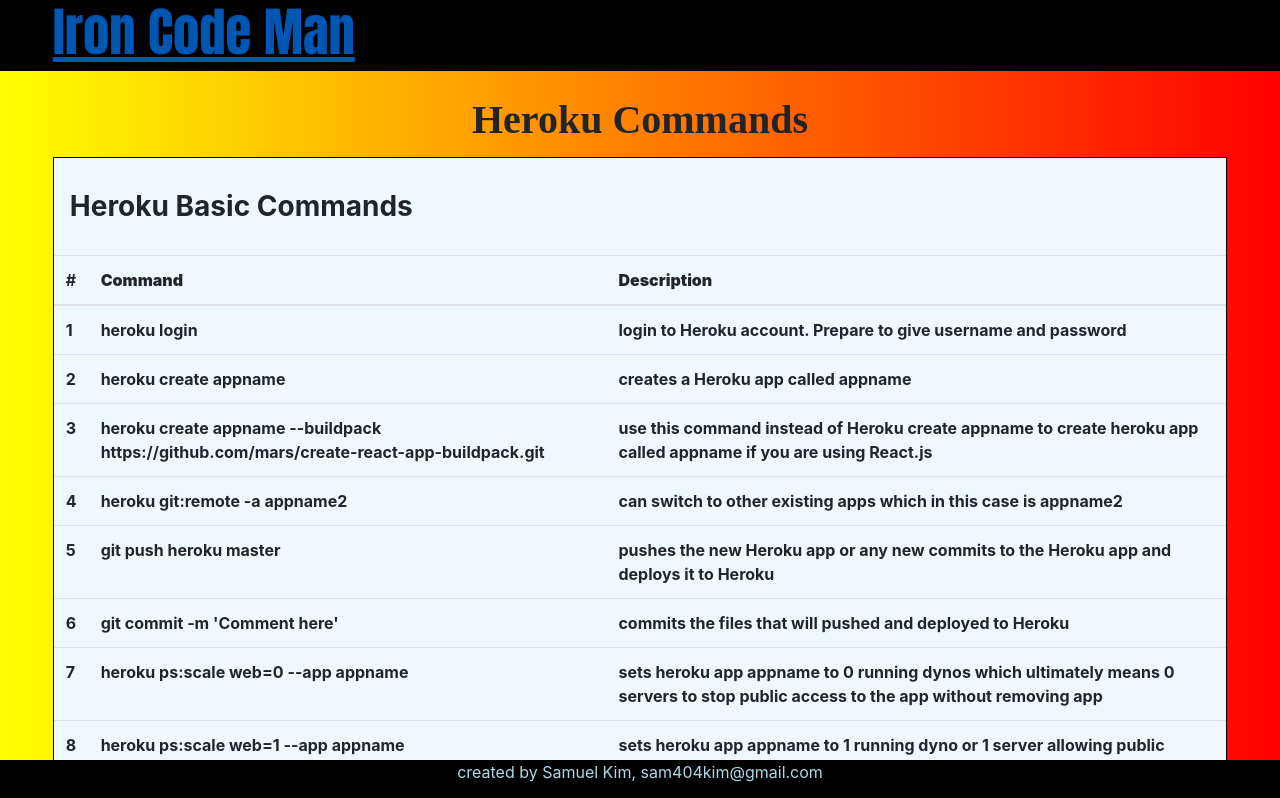
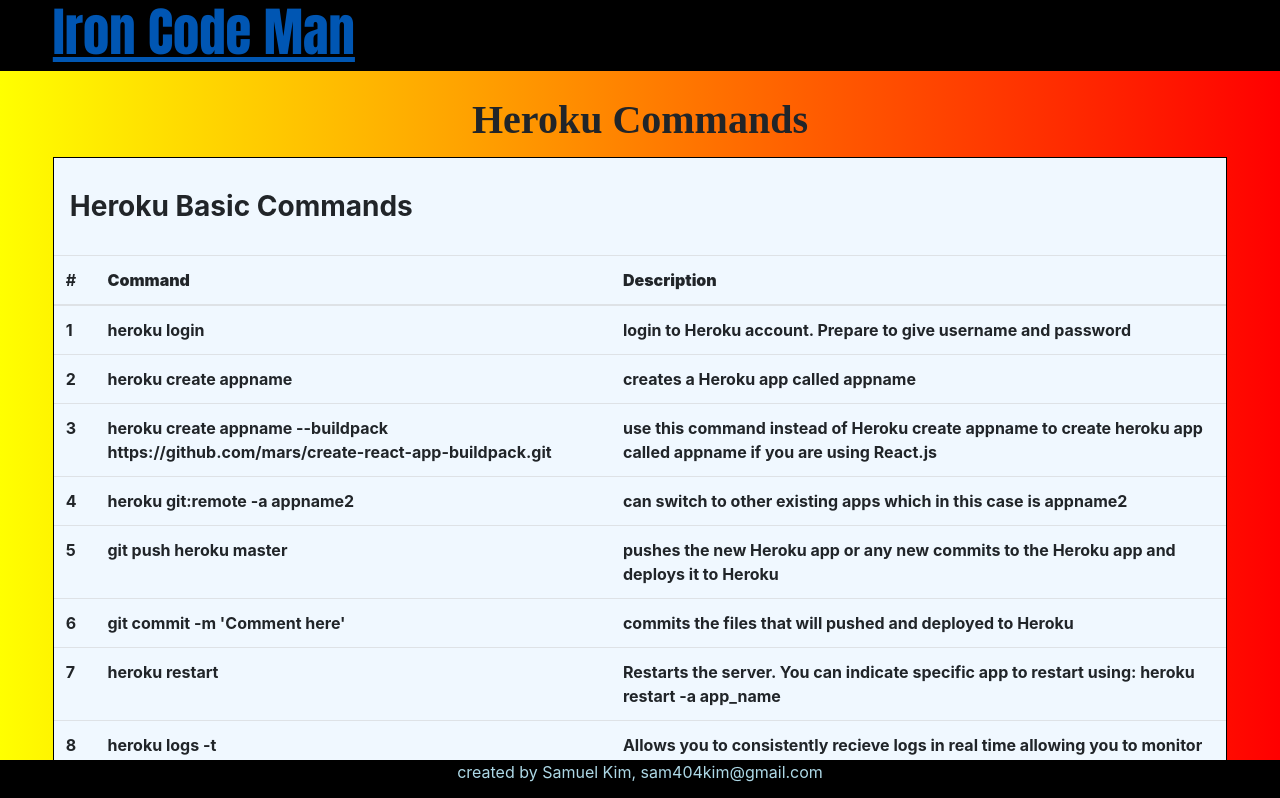
Before and after one commit to IllSmithDa/ironcodeman-view, a React (Create React App) app: page /heroku in a window 1280 px wide. Shown: the top 798 px of the page. Built offline with nearby package versions, Linux system fonts and the light colour scheme.

Commit message:
added more heroku commands

```diff
--- a/src/Data/HerokuData.js
+++ b/src/Data/HerokuData.js
@@ -28,6 +28,17 @@ const HerokuData = [
     type: "Heroku Intro",
     command: "git commit -m 'Comment here'",
     description: "commits the files that will pushed and deployed to Heroku"
+  },
+  {
+    type: "Heroku Intro",
+    command: "heroku restart",
+    description: "Restarts the server. You can indicate specific app to restart using: heroku restart -a app_name"
+  },
+  {
+    type: "Heroku Intro",
+    command: "heroku logs -t",
+    description: `Allows you to consistently recieve logs in real time allowing you to monitor requests and server
+    crashes in real time.`
   },
   {
     type: "Heroku Intro",
```
